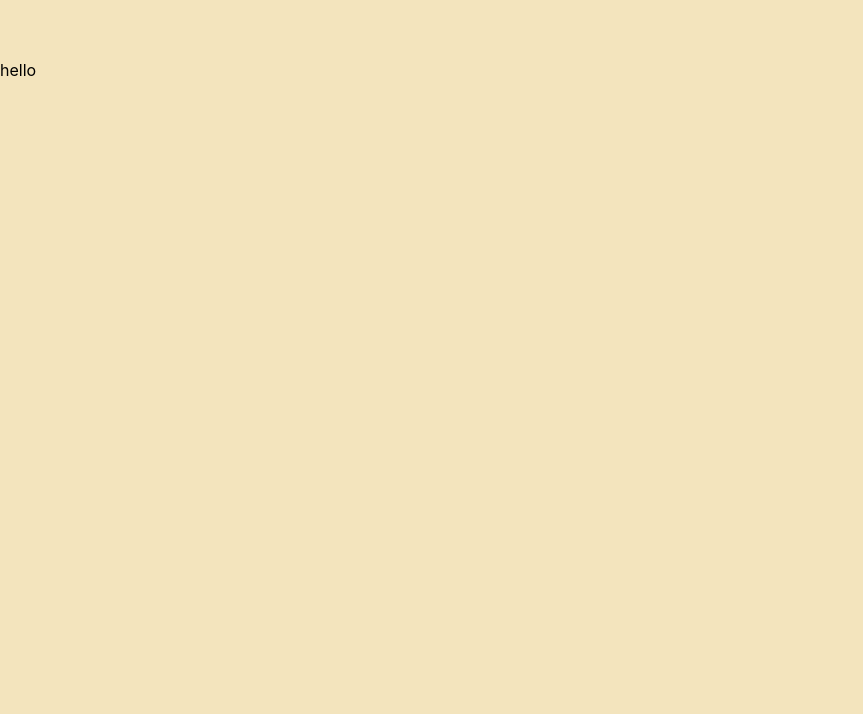
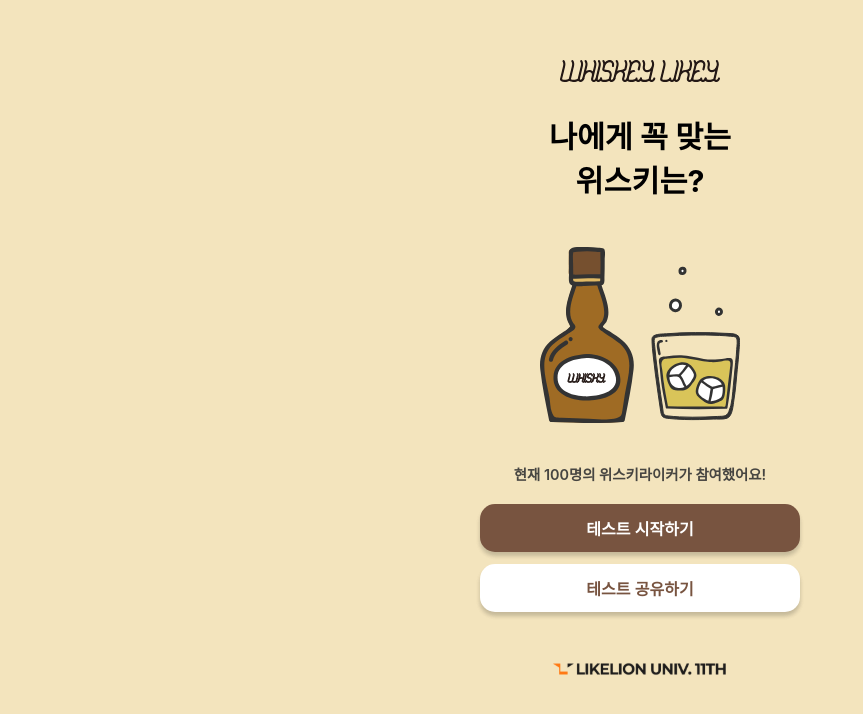
Before and after one commit to WhiskeyLikey/WhiskeyLikey-FE, a React (Create React App) app: page / in a window 1280 px wide. Shown: the top 714 px of the page, without its empty margins (0-863 px from the left). Built offline with nearby package versions, Linux system fonts and the light colour scheme.

Commit message:
[feat] 시작화면 UI 구현

```diff
--- a/src/pages/Start.js
+++ b/src/pages/Start.js
@@ -1,7 +1,87 @@
 import React from 'react';
+import styled from 'styled-components';
+import logo from './assets/logo.svg';
+import mainImg from './assets/start_img.svg';
+import likelion from './assets/likelion.svg';
 
 const Start = () => {
-  return <div>hello</div>;
+  return (
+    <Wrapper>
+      <Logo src={logo} />
+      <h3>
+        나에게 꼭 맞는
+        <br />
+        위스키는?
+      </h3>
+      <MainImg src={mainImg} />
+      <p>현재 100명의 위스키라이커가 참여했어요!</p>
+      <ButtonContainer>
+        <button>테스트 시작하기</button>
+        <button>테스트 공유하기</button>
+      </ButtonContainer>
+      <BottomLogo src={likelion} />
+    </Wrapper>
+  );
 };
 
 export default Start;
+
+const Wrapper = styled.div`
+  display: flex;
+  flex-direction: column;
+  align-items: center;
+  h3 {
+    text-align: center;
+    font-size: 1.9rem;
+    font-weight: 700;
+  }
+  p {
+    font-size: 0.9rem;
+    font-weight: 600;
+    color: rgba(51, 51, 51, 0.9);
+    margin-top: 40px;
+    margin-bottom: 20px;
+  }
+`;
+
+const Logo = styled.img`
+  width: 160px;
+`;
+
+const MainImg = styled.img`
+  width: 200px;
+  margin-top: 16px;
+`;
+
+const ButtonContainer = styled.div`
+  display: flex;
+  flex-direction: column;
+  button {
+    border: none;
+    border-radius: 15px;
+    width: 320px;
+    height: 48px;
+    box-shadow:
+      0 4px 4px rgba(0, 0, 0, 0.1),
+      0 4px 4px rgba(0, 0, 0, 0.1);
+    font-size: 16px;
+    font-weight: 600;
+  }
+  button:first-child {
+    background: #785440;
+    color: #fff;
+  }
+  button:last-child {
+    background: #fff;
+    color: #785440;
+  }
+  button + button {
+    margin-top: 12px;
+  }
+`;
+
+const BottomLogo = styled.img`
+  margin-top: 48px;
+  width: 176px;
+  height: 18px;
+`;
```
